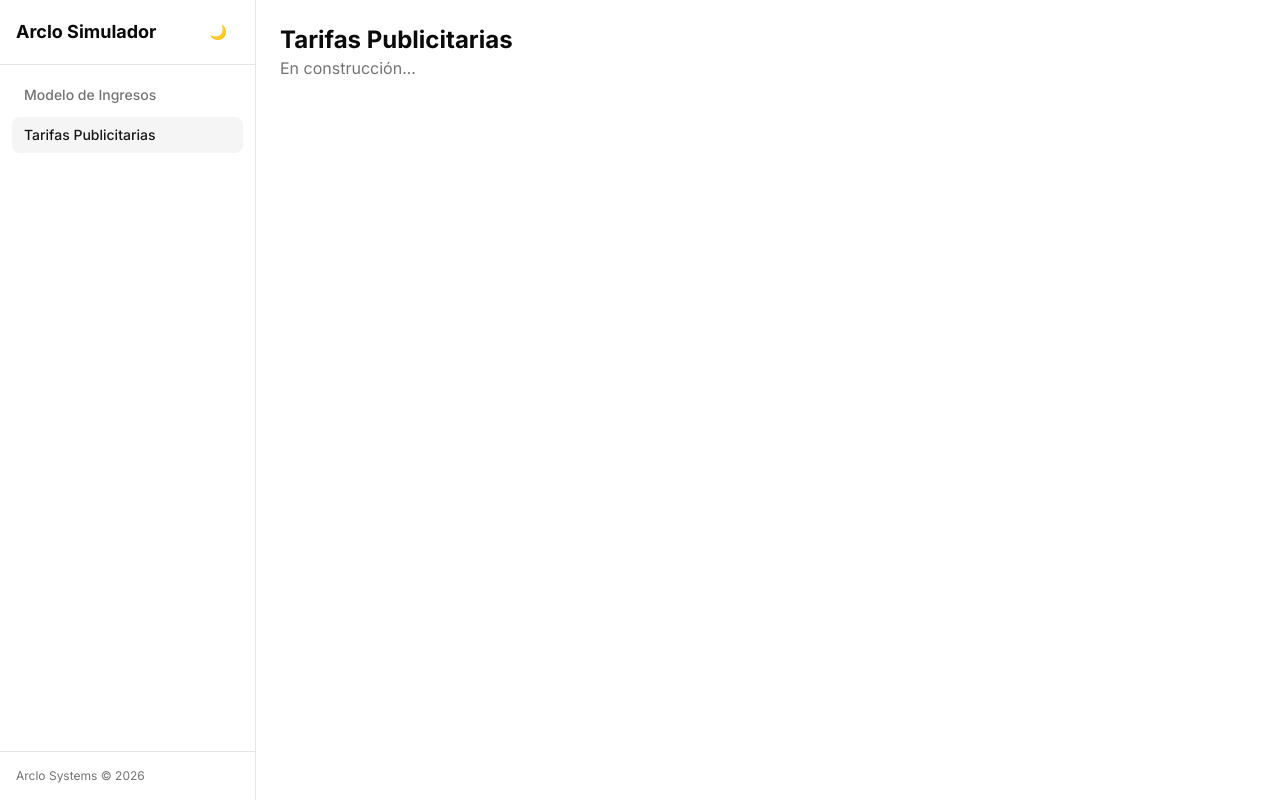
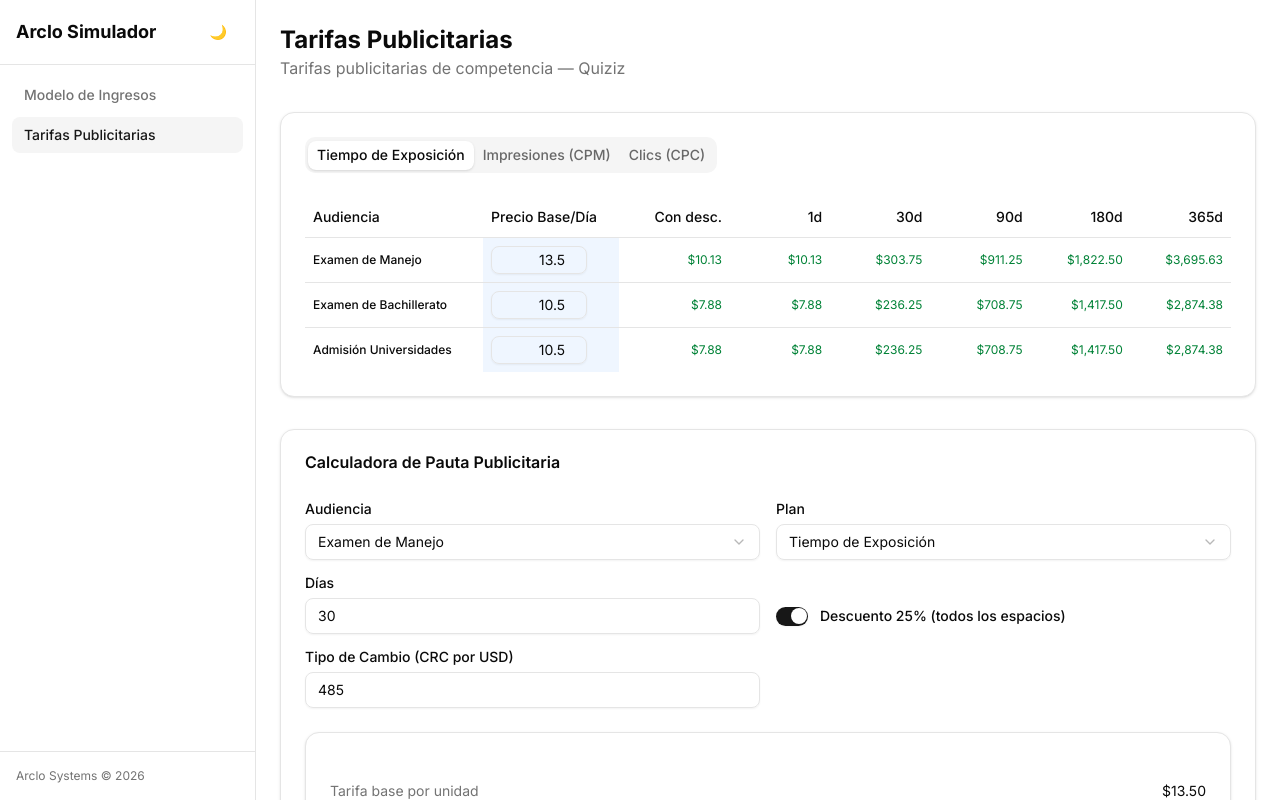
Before and after one commit to Arclo-Systems/simulador_arclo, a Next.js app: page /tarifas-publicitarias in a window 1280 px wide. Built offline with nearby package versions, Linux system fonts and the light colour scheme.

Commit message:
✨ feat: wire up Tarifas Publicitarias page

```diff
--- a/app/tarifas-publicitarias/page.tsx
+++ b/app/tarifas-publicitarias/page.tsx
@@ -1,8 +1,56 @@
+"use client";
+
+import { useState } from "react";
+import { TarifasTable } from "@/components/tarifas/tarifas-table";
+import { Calculadora } from "@/components/tarifas/calculadora";
+import {
+  TARIFAS_TIEMPO,
+  TARIFAS_CPM,
+  TARIFAS_CPC,
+  DESCUENTO_TODOS_ESPACIOS,
+} from "@/lib/constants";
+import type { PlanPublicitario, TarifaBase } from "@/types";
+
 export default function TarifasPublicitariasPage() {
+  const [tarifasTiempo, setTarifasTiempo] = useState(structuredClone(TARIFAS_TIEMPO));
+  const [tarifasCPM, setTarifasCPM] = useState(structuredClone(TARIFAS_CPM));
+  const [tarifasCPC, setTarifasCPC] = useState(structuredClone(TARIFAS_CPC));
+  const [tipoCambio, setTipoCambio] = useState(485);
+
+  function handleTarifaChange(tipo: PlanPublicitario, audiencia: string, nuevoPrecio: number) {
+    const setter = {
+      tiempo: setTarifasTiempo,
+      cpm: setTarifasCPM,
+      cpc: setTarifasCPC,
+    }[tipo] as React.Dispatch<React.SetStateAction<Record<string, TarifaBase>>>;
+
+    setter((prev) => ({
+      ...prev,
+      [audiencia]: { ...prev[audiencia], precioBase: nuevoPrecio },
+    }));
+  }
+
   return (
-    <div>
-      <h1 className="text-2xl font-bold">Tarifas Publicitarias</h1>
-      <p className="text-muted-foreground">En construcción...</p>
+    <div className="space-y-8">
+      <div>
+        <h1 className="text-2xl font-bold">Tarifas Publicitarias</h1>
+        <p className="text-muted-foreground">
+          Tarifas publicitarias de competencia — Quiziz
+        </p>
+      </div>
+
+      <TarifasTable
+        tarifasTiempo={tarifasTiempo}
+        tarifasCPM={tarifasCPM}
+        tarifasCPC={tarifasCPC}
+        onTarifaChange={handleTarifaChange}
+        descuento={DESCUENTO_TODOS_ESPACIOS}
+      />
+
+      <Calculadora
+        tipoCambio={tipoCambio}
+        onTipoCambioChange={setTipoCambio}
+      />
     </div>
   );
 }
```
